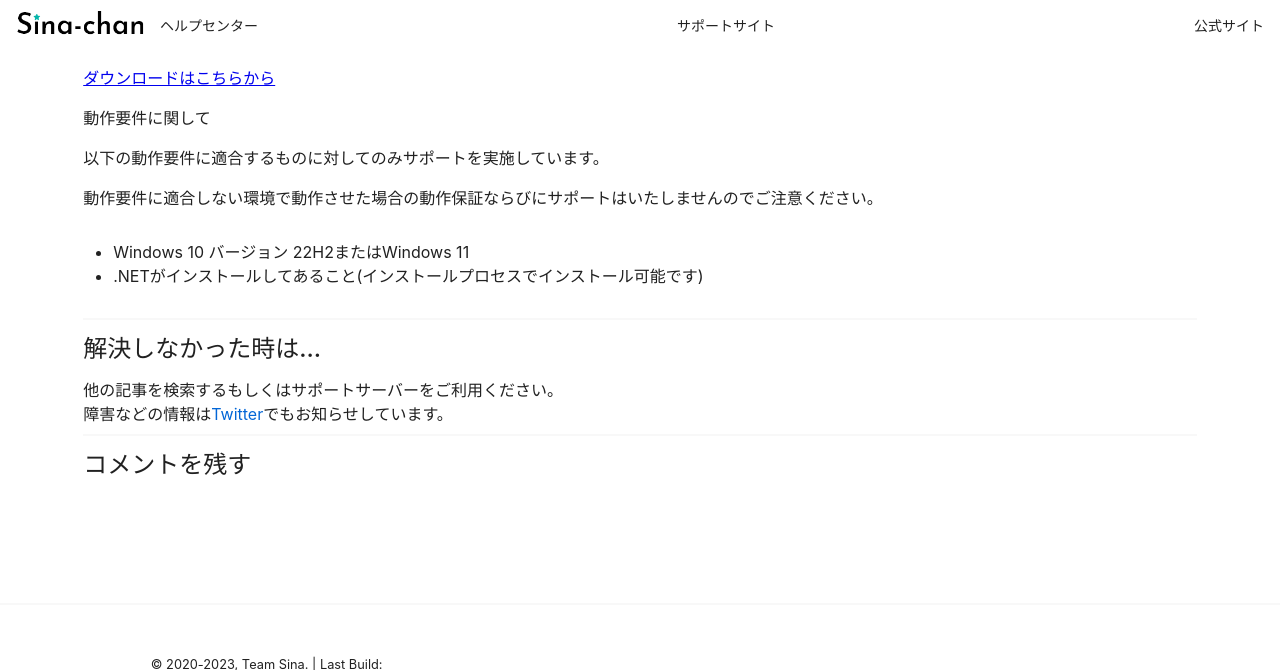
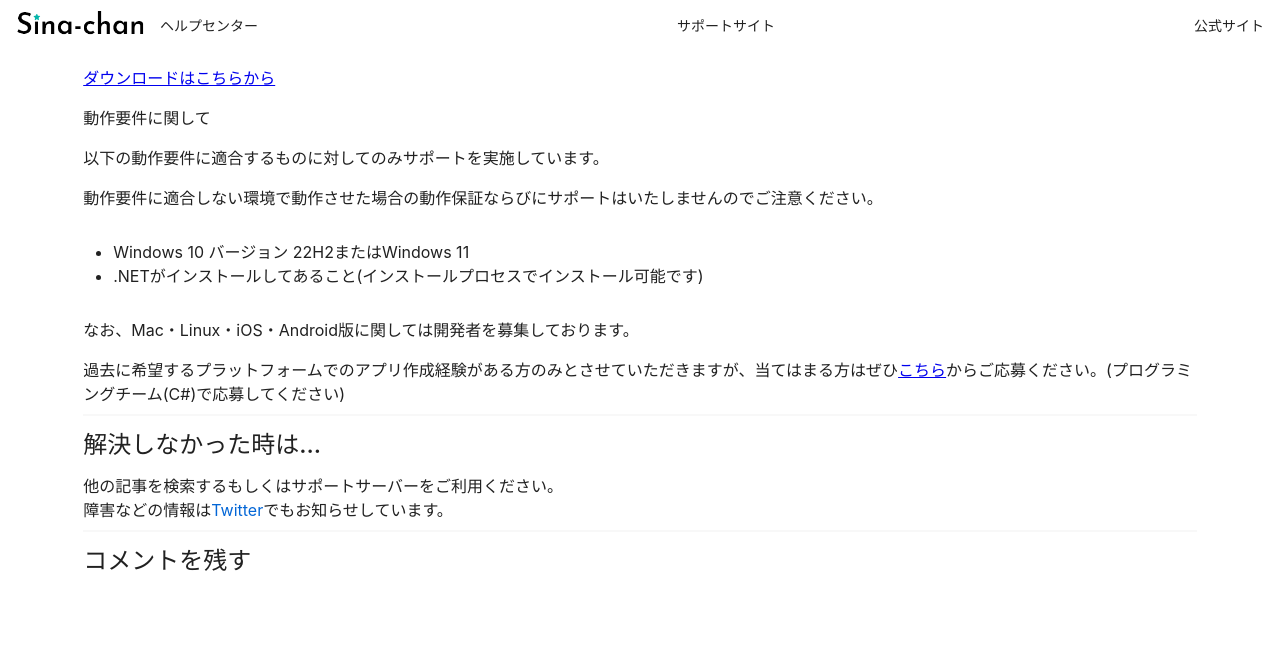
Before and after one commit to SinaKitagami/sina-helpcenter, a Jekyll site: the page built from _posts/command/music/2024-04-11-mav.md, in a window 1280 px wide and 900 px high, scrolled down 278 px, cut to the strip 0-670 px from the top of the window. Built offline with Jekyll 4.4.1, drawn with Linux system fonts in a browser that asks for light colours; comment, search, counter and statistics services are not loaded.

Commit message:
update mav

```diff
--- a/_posts/command/music/2024-04-11-mav.md
+++ b/_posts/command/music/2024-04-11-mav.md
@@ -21,3 +21,7 @@ category: "cmd-music"
 
 - Windows 10 バージョン 22H2またはWindows 11
 - .NETがインストールしてあること(インストールプロセスでインストール可能です)
+
+なお、Mac・Linux・iOS・Android版に関しては開発者を募集しております。
+
+過去に希望するプラットフォームでのアプリ作成経験がある方のみとさせていただきますが、当てはまる方はぜひ<a href="https://forms.gle/C5A7x2gwttquHsPX6" class="a-orange">こちら</a>からご応募ください。(プログラミングチーム(C#)で応募してください)
```
